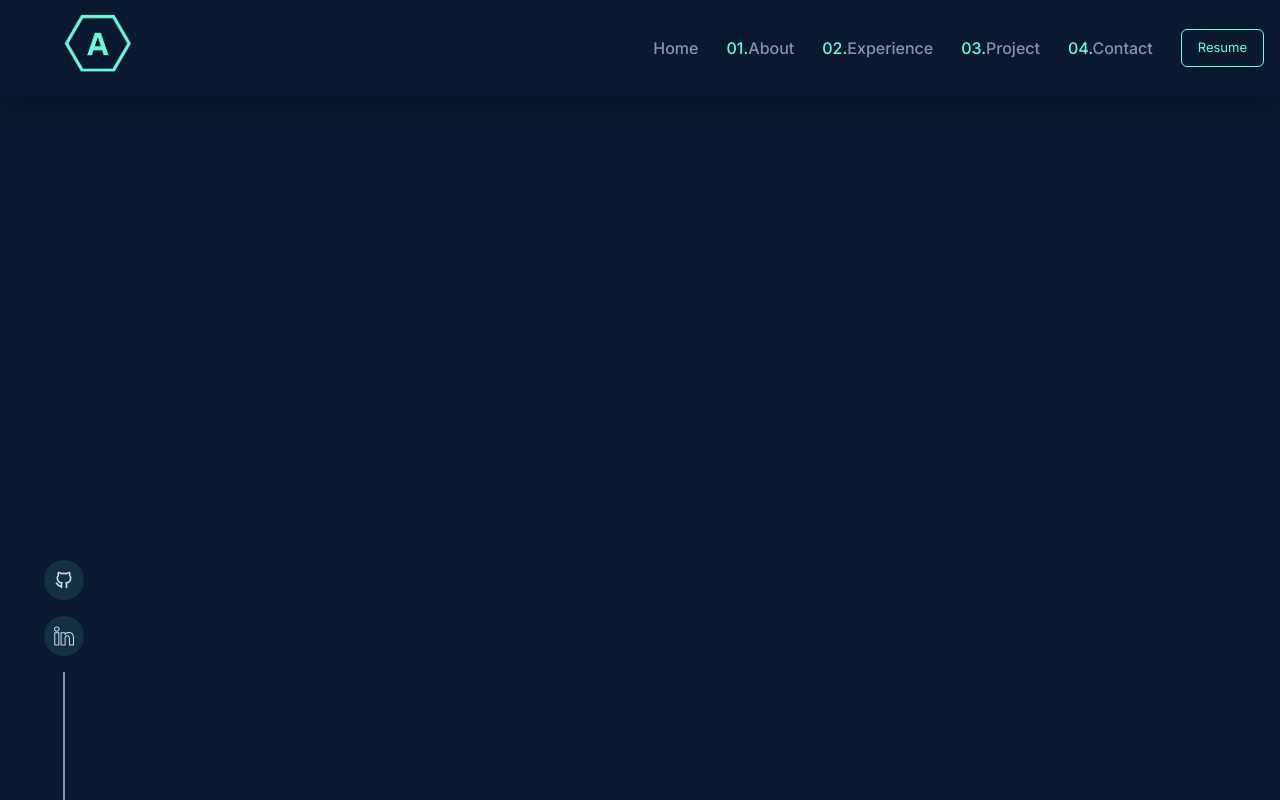
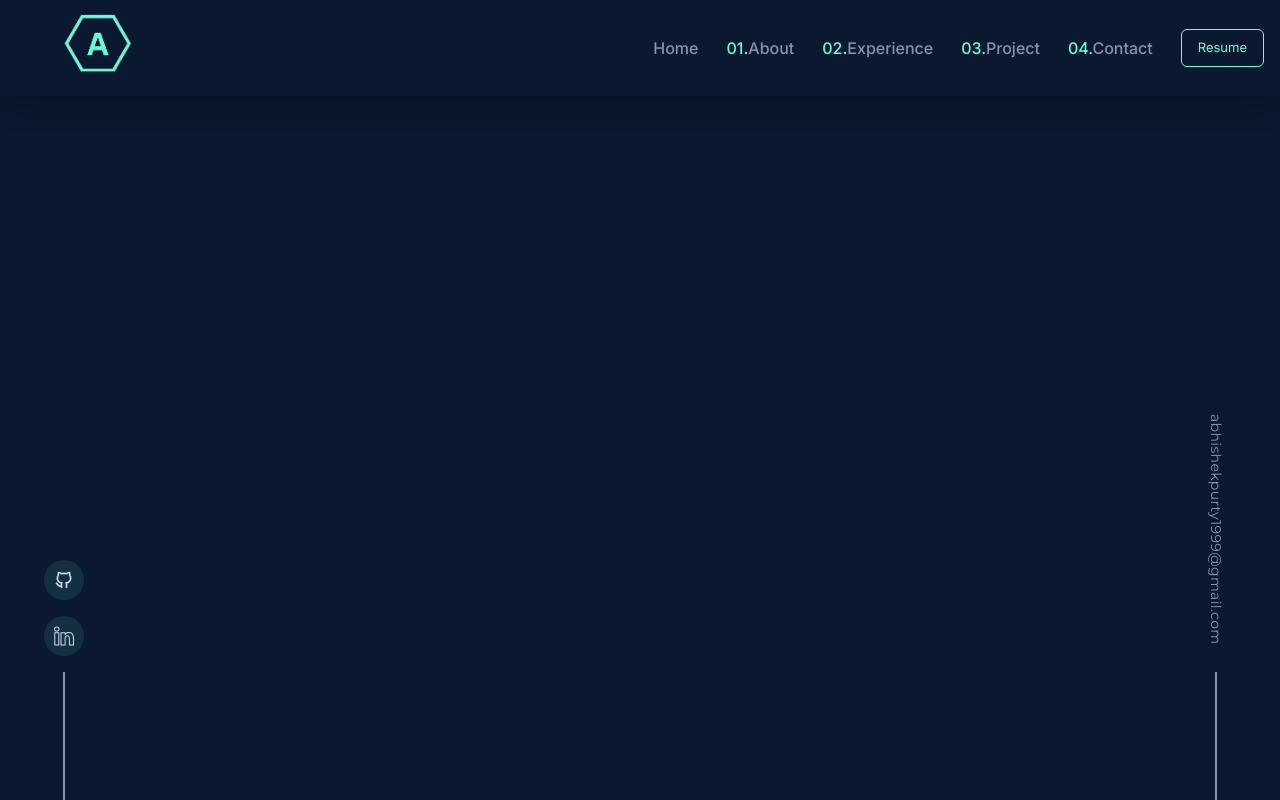
Before and after one commit to AbhishekPurty/myportfolio, a Next.js app: page / in a window 1280 px wide. Built offline with nearby package versions, Linux system fonts and the light colour scheme.

Commit message:
Right Side

```diff
--- /dev/null
+++ b/components/RightSide.tsx
@@ -0,0 +1,15 @@
+
+const RightSide = () => {
+  return (
+    <div className="w-full h-full flex flex-col items-center justify-end gap-6 text-textLight">
+      <a href="mailto:abhishekpurty1999@gmail.com">
+        <p className="text-sm rotate-90 w-72 tracking-wide duration-300 ease-in-out mb-20 text-textDark hover:text-textGreen hover:tracking-wider">
+            abhishekpurty1999@gmail.com
+        </p>
+      </a>
+      <span className="w-[2px] h-32 bg-textDark inline-flex"></span>
+    </div>
+  )
+}
+
+export default RightSide
--- a/pages/index.tsx
+++ b/pages/index.tsx
@@ -1,5 +1,6 @@
 import LeftSide from '@/components/LeftSide'
 import Navbar from '@/components/Navbar'
+import RightSide from '@/components/RightSide'
 import Head from 'next/head'
 
 export default function Home() {
@@ -16,7 +17,8 @@ export default function Home() {
           <LeftSide />
         </div>
         <div></div>
-        <div>
+        <div className="hidden xl:inline-flex w-32 h-full fixed right-0 bottom-0">
+          <RightSide />
         </div>
       </div>
     </div>
```
